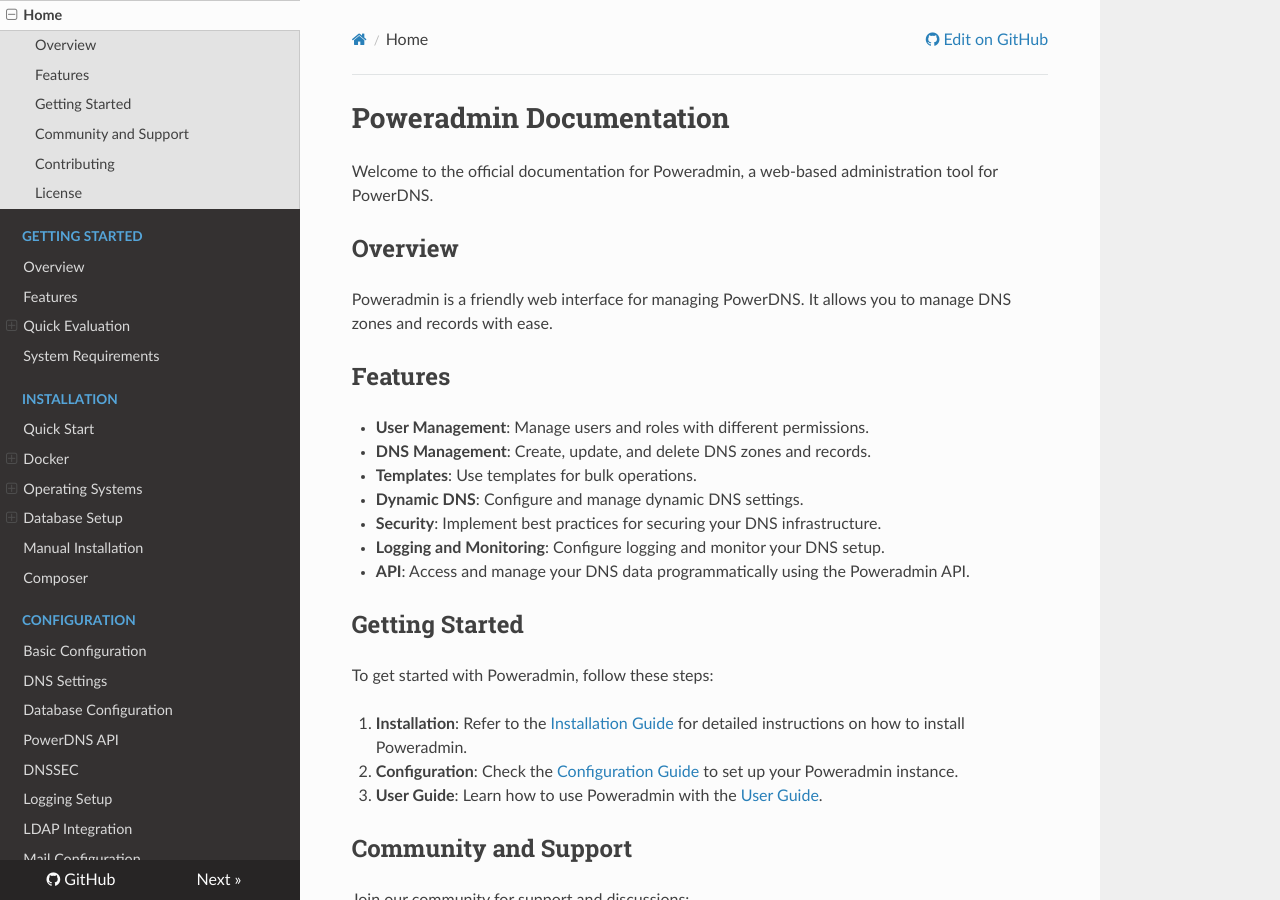
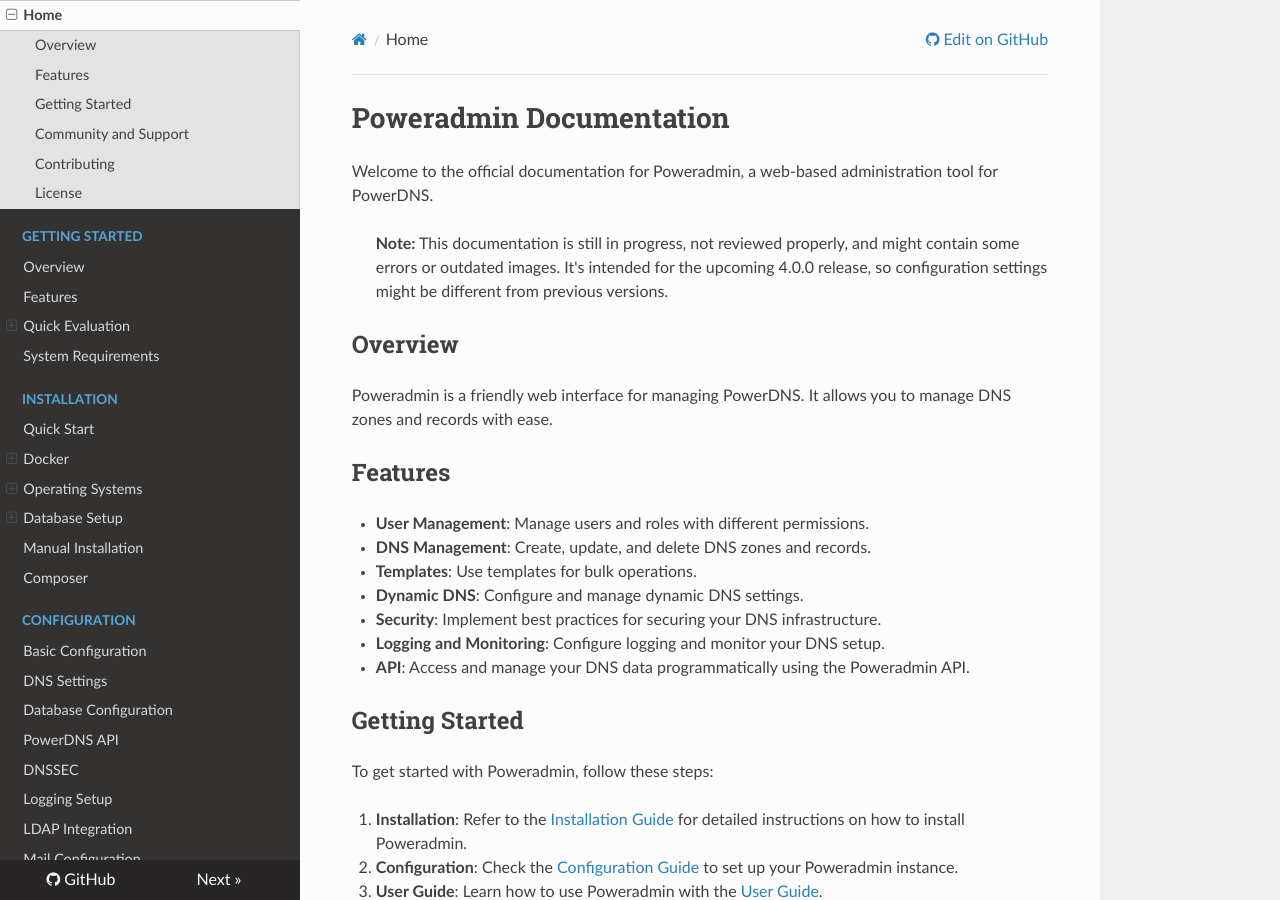
Before and after one commit to poweradmin/poweradmin-docs, an MkDocs documentation site: the page built from docs/index.md, in a window 1280 px wide and 900 px high. Built offline with MkDocs 1.6.1, drawn with Linux system fonts in a browser that asks for light colours; nearby versions of some CDN libraries.

Commit message:
chore: add note about wip

```diff
--- a/docs/index.md
+++ b/docs/index.md
@@ -1,6 +1,8 @@
 # Poweradmin Documentation
 
 Welcome to the official documentation for Poweradmin, a web-based administration tool for PowerDNS.
+
+> **Note:** This documentation is still in progress, not reviewed properly, and might contain some errors or outdated images. It's intended for the upcoming 4.0.0 release, so configuration settings might be different from previous versions.
 
 ## Overview
 
```
